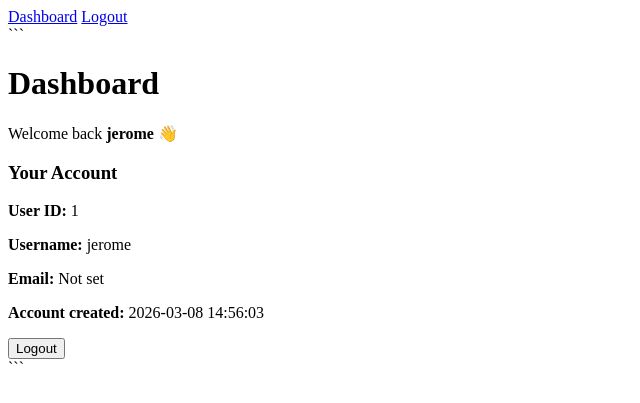
After one commit to ScriptSorcerer20/acht-damen-tuerme-problem, a Flask app: page /dashboard in a window 1280 px wide. The commit adds this page. Shown: the top 403 px of the page, without its empty margins (0-640 px from the left). Run offline with Flask 3, Linux system fonts and the light colour scheme; a user stored in the database is signed in.

Commit message:
Functional login and logout, login system should be fucntionally implemented. Testing and polishing are next.

````diff
--- a/app/models/user.py
+++ b/app/models/user.py
@@ -7,8 +7,9 @@ class User(UserMixin, db.Model):
     id = db.Column(db.Integer, primary_key=True)
     username = db.Column(db.String(20), unique=True, nullable=False)
     password = db.Column(db.String(255), nullable=False)  # <- größer!
-    email = db.Column(db.String(120), unique=True, nullable=False)
+    email = db.Column(db.String(120), unique=True, nullable=True)
     created_at = db.Column(db.DateTime, server_default=db.func.now())
+    last_login = db.Column(db.DateTime)
 
     def __repr__(self):
         return f"<User {self.username}>"
--- a/app/routes/main_routes.py
+++ b/app/routes/main_routes.py
@@ -1,7 +1,13 @@
 from flask import Blueprint, render_template
+from flask_login  import login_required, current_user
 
 main_bp = Blueprint("main", __name__)
 
 @main_bp.route("/")
 def home():
     return render_template("index.html")
+
+@main_bp.route('/dashboard')
+@login_required
+def dashboard():
+    return render_template('dashboard.html', user=current_user)
--- /dev/null
+++ b/app/templates/dashboard.html
@@ -0,0 +1,51 @@
+<!DOCTYPE html>
+
+<html lang="en">
+
+<head>
+    <meta charset="UTF-8">
+    <meta name="viewport" content="width=device-width, initial-scale=1.0">
+    <title>Dashboard</title>
+</head>
+
+<body>
+
+    <nav>
+        <a href="{{ url_for('main.dashboard') }}">Dashboard</a>
+        <a href="{{ url_for('login.logout') }}">Logout</a>
+    </nav>
+
+    <div class="container">
+
+        ```
+        <h1>Dashboard</h1>
+
+        <p>Welcome back <strong>{{ current_user.username }}</strong> 👋</p>
+
+        <div class="user-info">
+            <h3>Your Account</h3>
+
+            <p><strong>User ID:</strong> {{ current_user.id }}</p>
+            <p><strong>Username:</strong> {{ current_user.username }}</p>
+
+            {% if current_user.email %}
+            <p><strong>Email:</strong> {{ current_user.email }}</p>
+            {% else %}
+            <p><strong>Email:</strong> Not set</p>
+            {% endif %}
+
+            <p><strong>Account created:</strong> {{ current_user.created_at }}</p>
+        </div>
+
+        <div class="logout">
+            <form action="{{ url_for('login.logout') }}" method="post">
+                <button type="submit">Logout</button>
+            </form>
+        </div>
+        ```
+
+    </div>
+
+</body>
+
+</html>
--- a/app/templates/index.html
+++ b/app/templates/index.html
@@ -27,7 +27,7 @@
                 <a href="/dashboard">Dashboard</a>
                 <a href="/logout">Logout</a>
                 {% else %}
-                <a href="/login">Login</a>
+                <a href="{{ url_for('login.login') }}">Login</a>
                 {% endif %}
             </nav>
         </div>
--- a/app/templates/login.html
+++ b/app/templates/login.html
@@ -19,8 +19,8 @@
 <body>
     <nav>
         <ul>
-            <li><a href="/login">Login</a></li>
-            <li><a href="/register">Create account</a></li>
+            <li><a href="{{ url_for('login.login') }}">Login</a></li>
+            <li><a href="{{ url_for('login.register') }}">Create account</a></li>
         </ul>
     </nav>
     <h1>Login to your account</h1>
@@ -29,7 +29,7 @@
     <p class="error">{{ error }}</p>
     {% endif %}
 
-    <form action="/login" method="post">
+    <form action="{{ url_for('login.login') }}" method="post">
         <label for="username">Username:</label>
         <input type="text" name="username" required />
         <label for="password">Password:</label>
--- a/app/templates/sign_up.html
+++ b/app/templates/sign_up.html
@@ -19,8 +19,8 @@
 <body>
     <nav>
         <ul>
-            <li><a href="/login">Login</a></li>
-            <li><a href="/register">Create account</a></li>
+            <li><a href="{{ url_for('login.login') }}">Login</a></li>
+            <li><a href="{{ url_for('login.register') }}">Create account</a></li>
         </ul>
     </nav>
     <h1>Create an account</h1>
@@ -29,7 +29,7 @@
     <p class="error">{{ error }}</p>
     {% endif %}
 
-    <form action="/register" method="post">
+    <form action="{{ url_for('login.register') }}" method="post">
         <label for="username">Username:</label>
         <input type="text" name="username" required />
         <label for="password">Password:</label>
````
Also changed, not shown: app/__init__.py (+8 -1 lines), app/routes/login_routes.py (+10 -5 lines), app/app.db (added).
